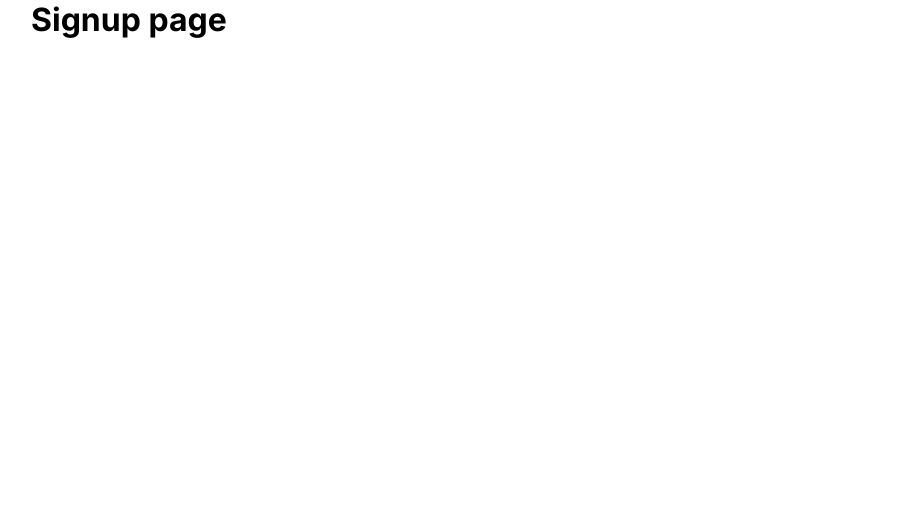
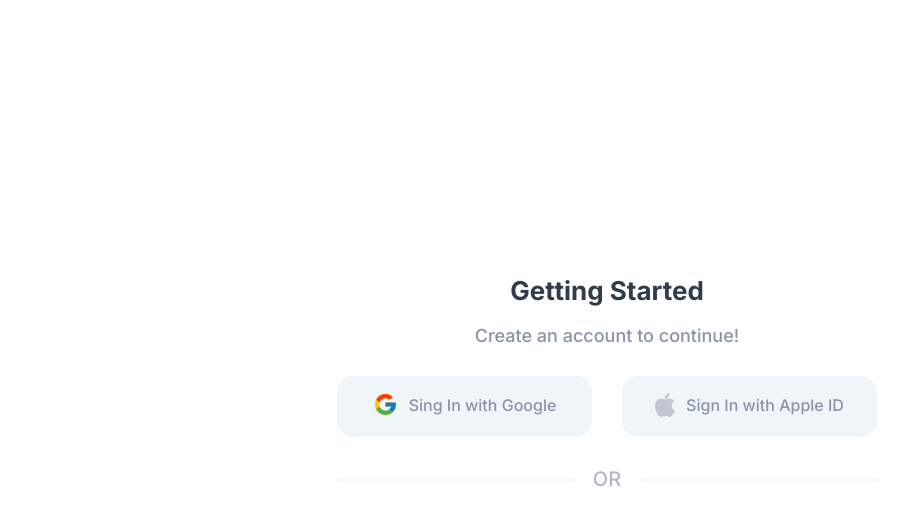
Before and after one commit to Ankan112/m360ict-frontend, a React (Vite) app: page /sign-up in a window 1280 px wide. Shown: the top 524 px of the page, without its empty margins (33-941 px from the left). Built offline with nearby package versions, Linux system fonts and the light colour scheme.

Commit message:
auth title and social buttons componets use in sign in page

```diff
--- /dev/null
+++ b/src/components/shared/AuthTitle.tsx
@@ -0,0 +1,26 @@
+interface AuthTitleProps {
+  title: string;
+  message: string;
+}
+
+const AuthTitle: React.FC<AuthTitleProps> = ({ title, message }) => {
+  return (
+    <div style={{ textAlign: "center" }}>
+      <h2 style={{ color: "#323B4B", fontSize: "26px", fontWeight: "bold" }}>
+        {title}
+      </h2>
+      <p
+        style={{
+          color: "#8A94A6",
+          marginTop: "19px",
+          fontSize: "18px",
+          fontWeight: "500",
+        }}
+      >
+        {message}
+      </p>
+    </div>
+  );
+};
+
+export default AuthTitle;
--- /dev/null
+++ b/src/components/shared/SocialButtons.tsx
@@ -0,0 +1,70 @@
+import { Button, Divider } from "antd";
+import google from "../../../public/icons/google.svg";
+import iphone from "../../../public/icons/iphone.svg";
+
+const SocialButtons = () => {
+  return (
+    <>
+      <div
+        style={{
+          display: "flex",
+          marginTop: "30px",
+          justifyContent: "space-between",
+          alignItems: "center",
+          gap: "30px",
+        }}
+      >
+        <Button
+          type="primary"
+          style={{
+            backgroundColor: "#F0F5FA",
+            display: "flex",
+            justifyContent: "center",
+            alignItems: "center",
+            gap: "11px",
+            borderRadius: "16px",
+            fontSize: "16px",
+            fontWeight: "500",
+            width: "255px",
+            height: "58px",
+            color: "#8A94A6",
+          }}
+        >
+          <img src={google} alt="GoogleIcon" />
+          Sing In with Google
+        </Button>
+        <Button
+          type="primary"
+          style={{
+            backgroundColor: "#F0F5FA",
+            display: "flex",
+            justifyContent: "center",
+            alignItems: "center",
+            gap: "11px",
+            borderRadius: "16px",
+            fontSize: "16px",
+            fontWeight: "500",
+            width: "255px",
+            height: "58px",
+            color: "#8A94A6",
+          }}
+        >
+          <img src={iphone} alt="IphoneIcon" /> Sign In with Apple ID
+        </Button>
+      </div>
+      <Divider
+        style={{
+          fontSize: "20px",
+          fontWeight: "500",
+          color: "#B0B7C3",
+          marginTop: "30px",
+          marginBottom: "30px",
+        }}
+      >
+        OR
+      </Divider>
+    </>
+  );
+};
+
+export default SocialButtons;
--- a/src/pages/Sign-in/SignIn.tsx
+++ b/src/pages/Sign-in/SignIn.tsx
@@ -1,6 +1,5 @@
-import { Button, Divider } from "antd";
-import google from "../../../public/icons/google.svg";
-import iphone from "../../../public/icons/iphone.svg";
+import AuthTitle from "../../components/shared/AuthTitle";
+import SocialButtons from "../../components/shared/SocialButtons";
 
 const SignIn = () => {
   return (
@@ -14,81 +13,13 @@ const SignIn = () => {
       }}
     >
       <div>
-        <div style={{ textAlign: "center" }}>
-          <h2
-            style={{ color: "#323B4B", fontSize: "26px", fontWeight: "bold" }}
-          >
-            Sign In
-          </h2>
-          <p
-            style={{
-              color: "#8A94A6",
-              marginTop: "19px",
-              fontSize: "18px",
-              fontWeight: "500",
-            }}
-          >
-            Welcome back, you’ve been missed!
-          </p>
-        </div>
-        <div
-          style={{
-            display: "flex",
-            marginTop: "30px",
-            justifyContent: "space-between",
-            alignItems: "center",
-            gap: "30px",
-          }}
-        >
-          <Button
-            type="primary"
-            style={{
-              backgroundColor: "#F0F5FA",
-              display: "flex",
-              justifyContent: "center",
-              alignItems: "center",
-              gap: "11px",
-              borderRadius: "16px",
-              fontSize: "16px",
-              fontWeight: "500",
-              width: "255px",
-              height: "58px",
-              color: "#8A94A6",
-            }}
-          >
-            <img src={google} alt="GoogleIcon" />
-            Sing In with Google
-          </Button>
-          <Button
-            type="primary"
-            style={{
-              backgroundColor: "#F0F5FA",
-              display: "flex",
-              justifyContent: "center",
-              alignItems: "center",
-              gap: "11px",
-              borderRadius: "16px",
-              fontSize: "16px",
-              fontWeight: "500",
-              width: "255px",
-              height: "58px",
-              color: "#8A94A6",
-            }}
-          >
-            <img src={iphone} alt="IphoneIcon" /> Sign In with Apple ID
-          </Button>
-        </div>
-        <Divider
-          style={{
-            fontSize: "20px",
-            fontWeight: "500",
-            color: "#B0B7C3",
-            marginTop: "30px",
-            marginBottom: "30px",
-          }}
-        >
-          OR
-        </Divider>
+        {/* Auth title component */}
+        <AuthTitle
+          title="Sign In"
+          message="Welcome back, you’ve been missed!"
+        />
+        {/* social buttons component */}
+        <SocialButtons />
       </div>
     </div>
   );
--- a/src/pages/Sign-up/SignUp.tsx
+++ b/src/pages/Sign-up/SignUp.tsx
@@ -1,7 +1,24 @@
+import AuthTitle from "../../components/shared/AuthTitle";
+import SocialButtons from "../../components/shared/SocialButtons";
+
 const SignUp = () => {
   return (
-    <div className="main-container">
-      <h1>Signup page</h1>
+    <div
+      className="main-container"
+      style={{
+        display: "flex",
+        justifyContent: "center",
+        alignItems: "center",
+        height: "100vh",
+      }}
+    >
+      <div>
+        <AuthTitle
+          title="Getting Started"
+          message="Create an account to continue!"
+        />
+        <SocialButtons />
+      </div>
     </div>
   );
 };
```
